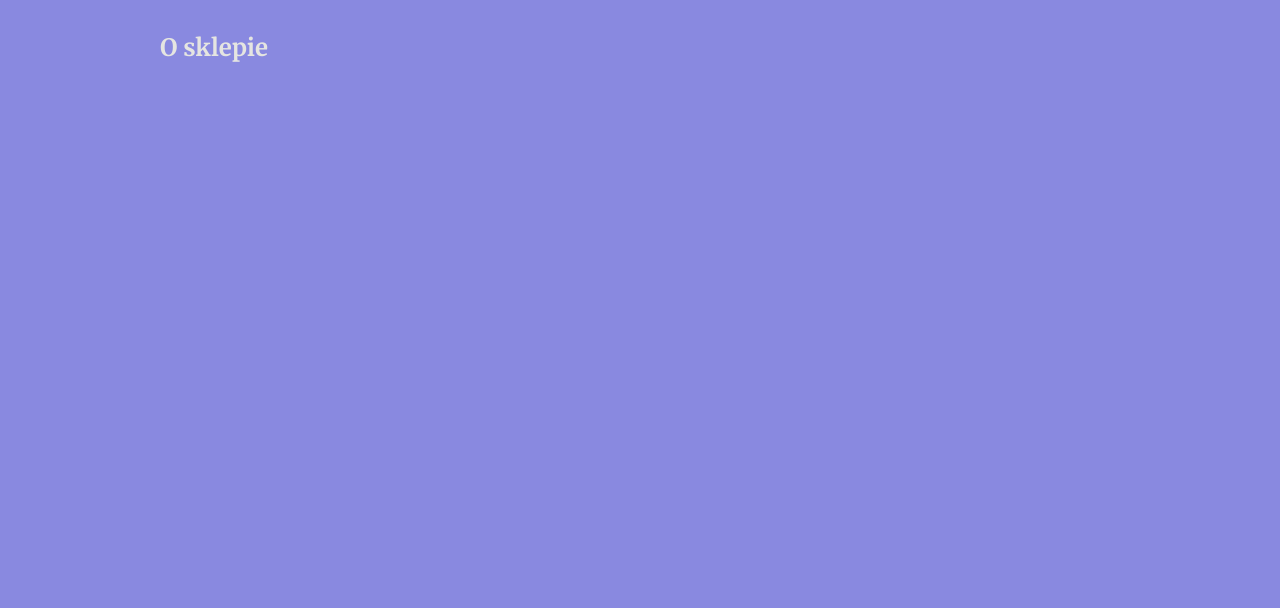
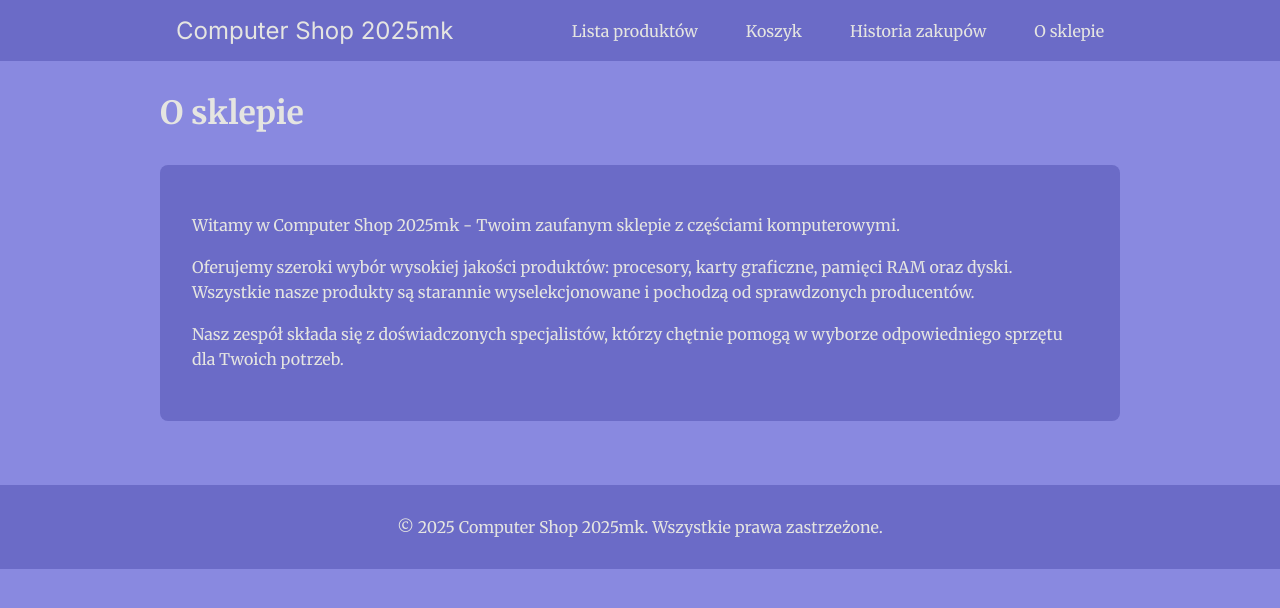
Before and after one commit to MKravczak/computer-shop-2025mk, a Next.js app: page /about in a window 1280 px wide. Shown: the top 608 px of the page. Built offline with nearby package versions, Linux system fonts and the light colour scheme.

Commit message:
Task 8 - add styles

```diff
--- /dev/null
+++ b/app/about/page.module.css
@@ -0,0 +1,14 @@
+.title {
+  margin-bottom: 2rem;
+}
+
+.content {
+  background-color: #6b6bc7;
+  padding: 2rem;
+  border-radius: 8px;
+  line-height: 1.6;
+}
+
+.content p {
+  margin-bottom: 1rem;
+}
--- a/app/about/page.tsx
+++ b/app/about/page.tsx
@@ -1,7 +1,23 @@
+import styles from './page.module.css';
+
 export default function About() {
   return (
     <div id="page">
-      <h2>O sklepie</h2>
+      <h2 className={styles.title}>O sklepie</h2>
+      <div className={styles.content}>
+        <p>
+          Witamy w Computer Shop 2025mk - Twoim zaufanym sklepie z częściami komputerowymi.
+        </p>
+        <p>
+          Oferujemy szeroki wybór wysokiej jakości produktów: procesory, karty graficzne,
+          pamięci RAM oraz dyski. Wszystkie nasze produkty są starannie wyselekcjonowane
+          i pochodzą od sprawdzonych producentów.
+        </p>
+        <p>
+          Nasz zespół składa się z doświadczonych specjalistów, którzy chętnie pomogą
+          w wyborze odpowiedniego sprzętu dla Twoich potrzeb.
+        </p>
+      </div>
     </div>
   );
 }
--- /dev/null
+++ b/app/basket/page.module.css
@@ -0,0 +1,9 @@
+.title {
+  margin-bottom: 2rem;
+}
+
+.content {
+  background-color: #6b6bc7;
+  padding: 2rem;
+  border-radius: 8px;
+}
--- a/app/global.css
+++ b/app/global.css
@@ -113,3 +113,120 @@ ul {
 }
 
 .logo { width: 200px; height: 200px; }
+
+/* Nagłówek i nawigacja */
+header {
+  background-color: #6b6bc7;
+  padding: 1rem 0;
+  margin-bottom: 2rem;
+}
+
+header nav {
+  width: 90%;
+  max-width: 60rem;
+  margin: 0 auto;
+  display: flex;
+  justify-content: space-between;
+  align-items: center;
+}
+
+header nav ul {
+  display: flex;
+  gap: 1rem;
+  list-style: none;
+  margin: 0;
+  padding: 0;
+}
+
+header nav a {
+  text-decoration: none;
+  color: #e5e5e1;
+  padding: 0.5rem 1rem;
+  border-radius: 4px;
+  transition: background-color 0.3s;
+}
+
+header nav a:hover,
+header nav a.active {
+  background-color: #bcbcb7;
+  color: #181817;
+}
+
+/* Stopka */
+footer {
+  background-color: #6b6bc7;
+  padding: 2rem 0;
+  margin-top: 4rem;
+  text-align: center;
+}
+
+footer p {
+  margin: 0;
+  color: #e5e5e1;
+}
+
+/* Wspólne style dla nagłówków */
+h1, h2, h3 {
+  margin-top: 0;
+  margin-bottom: 1rem;
+}
+
+h1 {
+  font-size: 2.5rem;
+}
+
+h2 {
+  font-size: 2rem;
+  margin-bottom: 1.5rem;
+}
+
+h3 {
+  font-size: 1.5rem;
+  margin-bottom: 1rem;
+}
+
+/* Przyciski */
+button, .button {
+  display: inline-block;
+  padding: 0.75rem 1.5rem;
+  background-color: #bcbcb7;
+  color: #181817;
+  border: none;
+  border-radius: 4px;
+  text-decoration: none;
+  font-weight: bold;
+  cursor: pointer;
+  transition: background-color 0.3s;
+  font-family: inherit;
+  font-size: 1rem;
+}
+
+button:hover, .button:hover {
+  background-color: #e5e5e1;
+}
+
+/* Responsywność */
+@media (max-width: 768px) {
+  #page {
+    width: 95%;
+    margin: 1rem auto;
+  }
+
+  header nav {
+    flex-direction: column;
+    gap: 1rem;
+  }
+
+  header nav ul {
+    flex-wrap: wrap;
+    justify-content: center;
+  }
+
+  h1 {
+    font-size: 2rem;
+  }
+
+  h2 {
+    font-size: 1.5rem;
+  }
+}
--- a/app/layout.tsx
+++ b/app/layout.tsx
@@ -1,4 +1,5 @@
 import type { Metadata } from "next";
+import Link from "next/link";
 import "./global.css";
 
 export const metadata: Metadata = {
@@ -14,7 +15,31 @@ export default function RootLayout({
   return (
     <html lang="pl">
       <body>
+        <header>
+          <nav>
+            <div id="logo">
+              <Link href="/">Computer Shop 2025mk</Link>
+            </div>
+            <ul>
+              <li>
+                <Link href="/product-list">Lista produktów</Link>
+              </li>
+              <li>
+                <Link href="/basket">Koszyk</Link>
+              </li>
+              <li>
+                <Link href="/order-history">Historia zakupów</Link>
+              </li>
+              <li>
+                <Link href="/about">O sklepie</Link>
+              </li>
+            </ul>
+          </nav>
+        </header>
         {children}
+        <footer>
+          <p>&copy; 2025 Computer Shop 2025mk. Wszystkie prawa zastrzeżone.</p>
+        </footer>
       </body>
     </html>
   );
--- /dev/null
+++ b/app/order-history/page.module.css
@@ -0,0 +1,9 @@
+.title {
+  margin-bottom: 2rem;
+}
+
+.content {
+  background-color: #6b6bc7;
+  padding: 2rem;
+  border-radius: 8px;
+}
--- /dev/null
+++ b/app/product-list/page.module.css
@@ -0,0 +1,35 @@
+.title {
+  margin-bottom: 2rem;
+}
+
+.stats {
+  background-color: #6b6bc7;
+  padding: 1.5rem;
+  border-radius: 8px;
+  margin-bottom: 2rem;
+}
+
+.stats ul {
+  list-style: none;
+  padding: 0;
+  margin: 0;
+}
+
+.stats li {
+  padding: 0.5rem 0;
+  border-bottom: 1px solid rgba(229, 229, 225, 0.2);
+}
+
+.stats li:last-child {
+  border-bottom: none;
+}
+
+.productExample {
+  background-color: #6b6bc7;
+  padding: 1.5rem;
+  border-radius: 8px;
+}
+
+.productExample p {
+  margin: 0.5rem 0;
+}
```
Also changed, not shown: app/about/not-found.tsx (added, +13 -0 lines), app/basket/not-found.tsx (added, +13 -0 lines), app/basket/page.tsx (+6 -1 lines), app/product-list/not-found.tsx (added, +13 -0 lines), app/product-list/page.tsx (+5 -4 lines).
